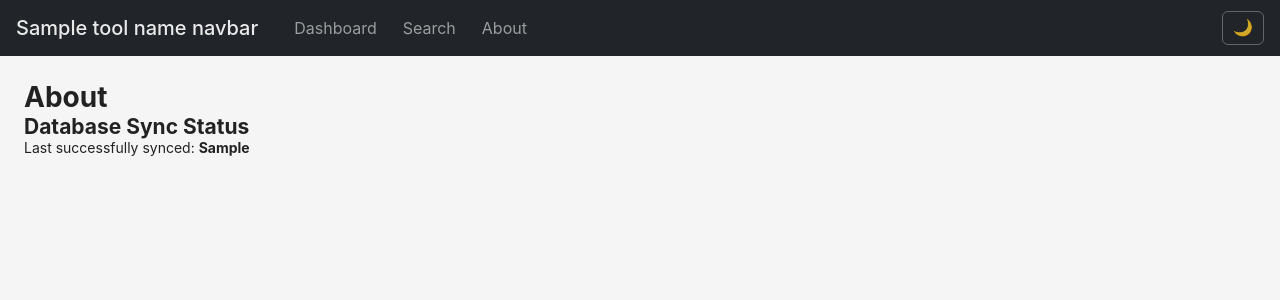
After one commit to WelkinU/github-star-tracker, a FastAPI app: template app/templates/about.html in a window 1280 px wide. The commit adds this page. Shown: the top 300 px of the page. Run offline with FastAPI, Linux system fonts and the light colour scheme; the template is opened without the code that fills it: most values are stand-ins (such as "Sample title", 1, 10 or a date in 2020); some libraries are stand-ins or nearby versions.

Commit message:
Adding a last sync datetime on new route "/About"

```diff
--- a/app/database.py
+++ b/app/database.py
@@ -219,3 +219,11 @@ def search_repos(
         """,
         (pattern,),
     ).fetchall()
+
+
+def get_last_sync_time(conn: sqlite3.Connection) -> str | None:
+    """Return the most recent last_synced timestamp across all repos, or None."""
+    row = conn.execute(
+        "SELECT MAX(last_synced) FROM repositories"
+    ).fetchone()
+    return row[0] if row else None
--- /dev/null
+++ b/app/templates/about.html
@@ -0,0 +1,17 @@
+{% extends "base.html" %}
+{% block title %}About – Star Tracker{% endblock %}
+
+{% block content %}
+<div class="about-page">
+  <h1>About</h1>
+
+  <section class="about-section">
+    <h2>Database Sync Status</h2>
+    {% if last_sync %}
+      <p>Last successfully synced: <strong>{{ last_sync }}</strong></p>
+    {% else %}
+      <p>No sync has been recorded yet. Run <code>sync.py</code> to populate the database.</p>
+    {% endif %}
+  </section>
+</div>
+{% endblock %}
--- a/app/templates/base.html
+++ b/app/templates/base.html
@@ -15,6 +15,7 @@
     <nav>
       <a href="/" {% if request.url.path == '/' %}class="active"{% endif %}>Dashboard</a>
       <a href="/search" {% if request.url.path == '/search' %}class="active"{% endif %}>Search</a>
+      <a href="/about" {% if request.url.path == '/about' %}class="active"{% endif %}>About</a>
     </nav>
     <button class="dark-mode-toggle" id="dark-toggle" title="Toggle dark mode" aria-label="Toggle dark mode">
       <span id="dark-icon">🌙</span>
--- a/app/templates/repo.html
+++ b/app/templates/repo.html
@@ -15,8 +15,10 @@
   <div class="embed-section">
     <h3>Embed in README</h3>
     <p>The link below embeds the <strong>static doodle chart</strong> (shown below), not the interactive chart above.</p>
-    <code id="embed-code">{{ markdown_embed }}</code>
-    <button onclick="copyEmbed(this)">Copy</button>
+    <div style="display:flex;align-items:center;gap:0.5rem;">
+      <code id="embed-code" style="margin-bottom:0;">{{ markdown_embed }}</code>
+      <button onclick="copyEmbed(this)">Copy</button>
+    </div>
   </div>
 
   <div class="doodle-wrap">
--- a/main.py
+++ b/main.py
@@ -21,6 +21,7 @@ from app.config import load_settings
 from app.database import (
     get_all_repos,
     get_db,
+    get_last_sync_time,
     get_repo_by_name,
     get_star_history,
     init_db,
@@ -111,6 +112,30 @@ def _build_traces(
 # Routes — order matters: the doodle.png route must be registered first
 # so that /repos/123/doodle.png doesn't accidentally match the repo page.
 # ---------------------------------------------------------------------------
+
+@app.get("/about", response_class=HTMLResponse)
+async def about(request: Request) -> HTMLResponse:
+    """About page showing database sync status."""
+    with get_db(settings.database_path) as conn:
+        last_sync_raw = get_last_sync_time(conn)
+
+    last_sync: str | None = None
+    if last_sync_raw:
+        try:
+            dt = datetime.fromisoformat(last_sync_raw.replace("Z", "+00:00"))
+            last_sync = dt.strftime("%Y-%m-%d %H:%M:%S UTC")
+        except (ValueError, AttributeError):
+            last_sync = last_sync_raw
+
+    return templates.TemplateResponse(
+        request,
+        "about.html",
+        {
+            "last_sync": last_sync,
+            "tool_name_navbar": settings.tool_name_navbar,
+        },
+    )
+
 
 @app.get("/search", response_class=HTMLResponse)
 async def search(
--- a/static/style.css
+++ b/static/style.css
@@ -353,7 +353,7 @@ main {
   white-space: pre-wrap;
 }
 .embed-section button {
-  padding: 5px 16px;
+  padding: 10px 16px;
   background: #0366d6;
   color: #fff;
   border: none;
```
